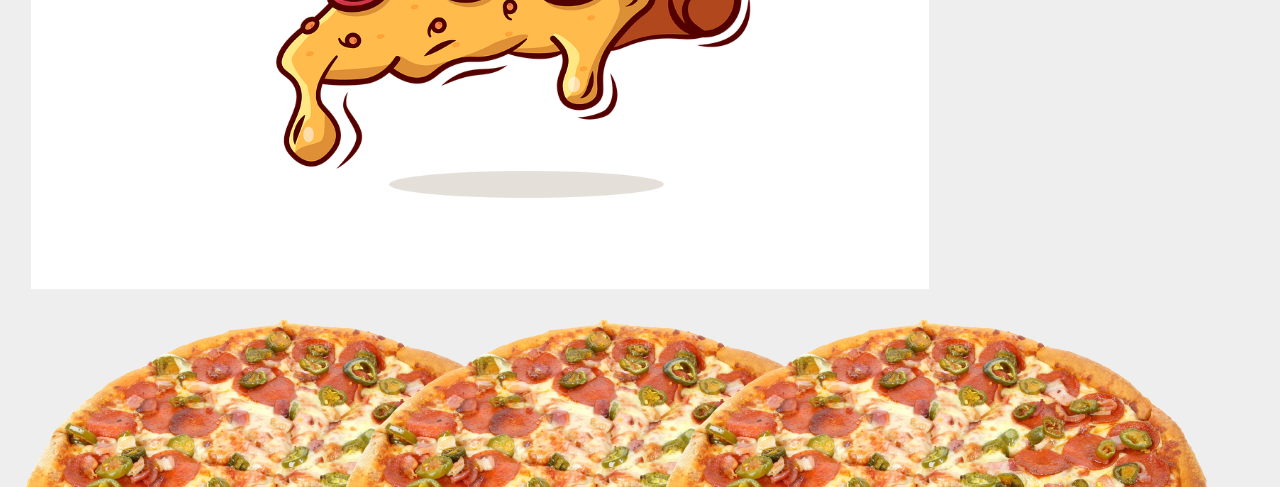
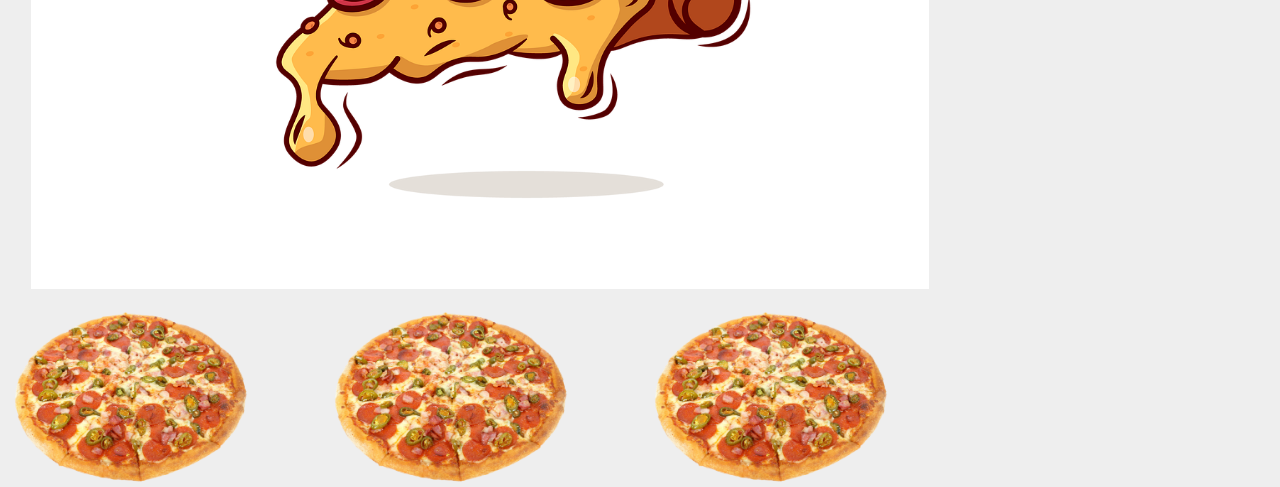
Before and after one commit to antonymburia/pizza-hub, a plain HTML site: page index.html in a window 1280 px wide. Shown: the part 286-773 px from the top of the page. Drawn offline with nearby package versions, Linux system fonts and the light colour scheme.

Commit message:
style menu section

```diff
--- a/style.css
+++ b/style.css
@@ -12,5 +12,8 @@
   background-attachment: fixed;
   background-repeat: no-repeat;
   background-position: top center;
-
 }
+.mnu-list img{
+width: 80%;
+align-content: center;
+}
```
